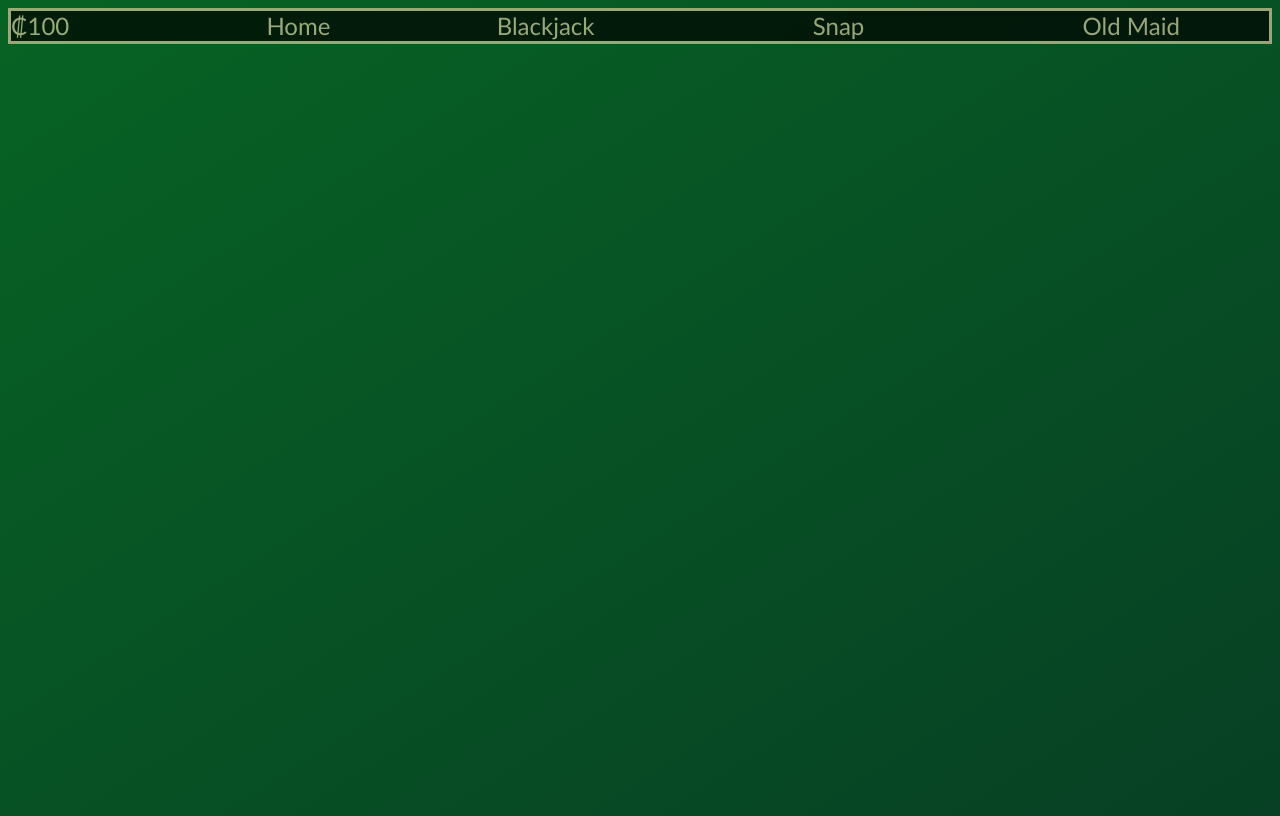
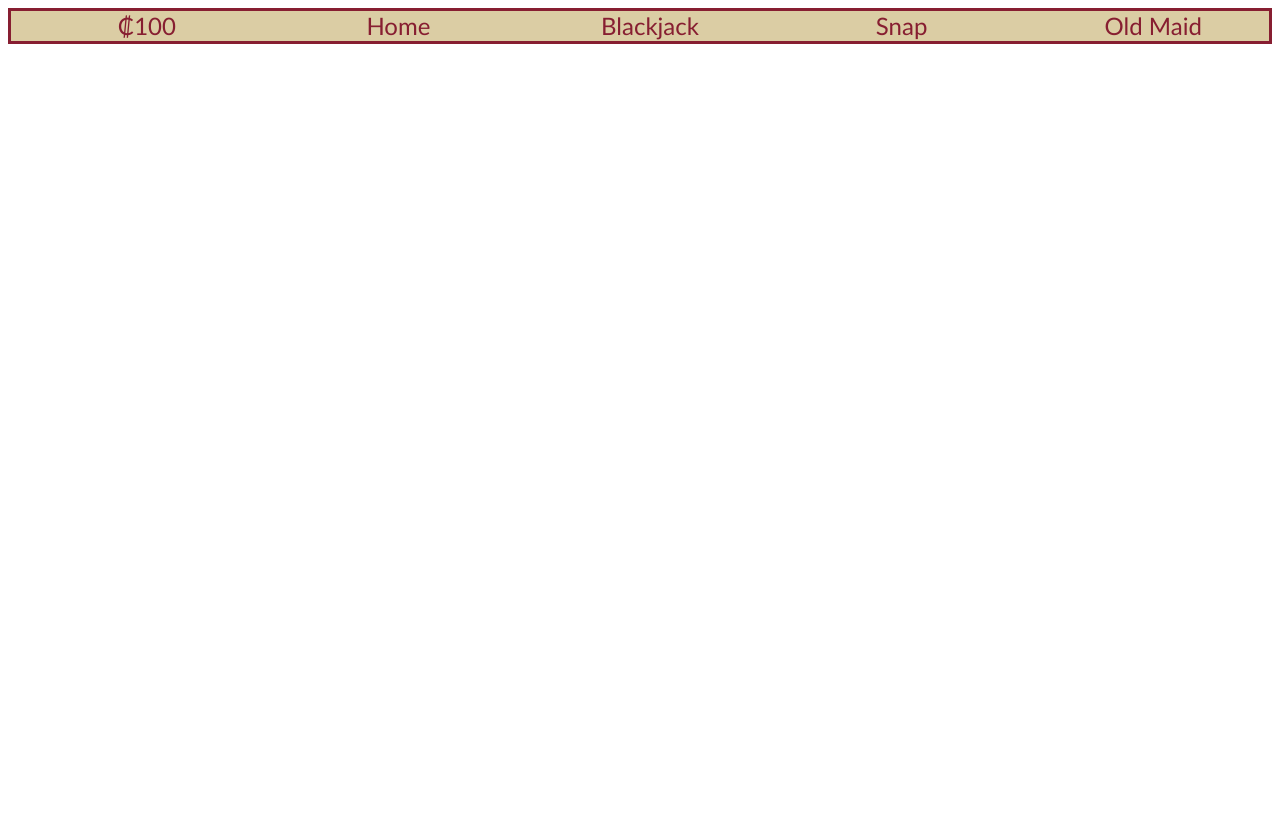
Before and after one commit to KBroughCode/Week_9-10_Final_Project, a React (Create React App) app in the folder Front_End/: page /OldMaid in a window 1280 px wide. Built offline with nearby package versions, Linux system fonts and the light colour scheme.

Commit message:
some progress made

```diff
--- a/Front_End/public/index.css
+++ b/Front_End/public/index.css
@@ -1,7 +1,7 @@
 body{
-  color: #D8C99B;
-  background-image: linear-gradient(to bottom right, #076324, #074024);
-  background-repeat: no-repeat;
-  height: 100vh;
+  /* color: #A4243B;
+  background: #A4C6AF;
+  background-repeat: no-repeat; */
+  /* height: 100vh; */
 
 }
--- a/Front_End/src/BlackJack/BlackJack.js
+++ b/Front_End/src/BlackJack/BlackJack.js
@@ -4,6 +4,8 @@ import PlayerContainer from './Containers/PlayerContainer';
 import DealerContainer from './Containers/DealerContainer';
 import StartBlackjackButton from './Components/StartBlackjackButton';
 import WinnerDisplay from './Components/WinnerDisplay';
+
+import './blackjack.css';
 
 class BlackJack extends Component {
   constructor(props) {
@@ -27,11 +29,13 @@ class BlackJack extends Component {
     if(this.state.reveal){
       if(this.props.winner){
         return (
-          <div className="black-jack">
-            <DealerContainer />
+          <div className="blackjack">
+            <DealerContainer
+              className="dealer-container"/>
             <PlayerContainer
-            />
+              className="player-container"/>
             <WinnerDisplay
+              className="action-buttons"
               winner= {this.props.winner}
               resetDefault= {this.props.resetDefault}
               handleGameStart= {this.handleGameStart}
@@ -41,16 +45,19 @@ class BlackJack extends Component {
         );
       } else{
         return(
-          <div className="black-jack">
-            <DealerContainer />
-            <PlayerContainer />
+          <div className="blackjack">
+            <DealerContainer
+              className="dealer-container"/>
+            <PlayerContainer
+              className="player-container"/>
           </div>
         )
       }
     } else{
       return(
-        <div className="start-button">
+        <div className="blackjack">
           <StartBlackjackButton
+            className="start-button"
             handleGameStart={this.handleGameStart}
             payCoins={this.props.payCoins}
             coins={this.props.coins}
--- a/Front_End/src/BlackJack/Components/DealerCards.js
+++ b/Front_End/src/BlackJack/Components/DealerCards.js
@@ -1,7 +1,8 @@
 import React, { Component } from 'react';
 import Card from './Card';
 import dealerHand from '../Logic/DealerLogic';
-import './dealerCards.css'
+import '../blackjack.css';
+
 
 class DealerCards extends Component {
 
@@ -58,14 +59,19 @@ class DealerCards extends Component {
           <div className='dealer-cards'>
             {this.mapCards()}
           </div>
-          <div className='dealer-display-value'>
+          <div className='dealer-text'>
             {this.displayDealerValue()}
           </div>
         </div>
       )
     } else {
         return(
-        <div onClick={this.handleErrorClick}>Whoops! The Dealer dropped his cards! Click here to get him to pick them up</div>
+        <div
+          className='dealer-container'
+          onClick={this.handleErrorClick}
+        >
+          Whoops! The Dealer dropped his cards! Click here to get him to pick them up
+        </div>
       )
     }
   }
--- a/Front_End/src/BlackJack/Components/Player.js
+++ b/Front_End/src/BlackJack/Components/Player.js
@@ -1,7 +1,7 @@
 import React from 'react'
 import PlayerCards from './PlayerCards'
 import PlayerActions from './PlayerActions'
-import './playerDealerScore.css'
+import '../blackjack.css';
 
 const Player = (props) =>{
 
@@ -11,6 +11,7 @@ const Player = (props) =>{
         cards={props.cards}
       />
       <PlayerActions
+        className = 'player-buttons'
         twistPlayer={props.twistPlayer}
         shufflePlayer={props.shufflePlayer}
         declareWinner={props.declareWinner}
--- a/Front_End/src/BlackJack/Components/PlayerActions.css
+++ b/Front_End/src/BlackJack/Components/PlayerActions.css
@@ -1,23 +1,15 @@
 
 .action-buttons{
-  margin: 10px;
+  margin: 5px;
 }
 
-.start-button, .twist-button, .stick-button, .start-game{
-  color: #D8C99B;
-  background-color:#A4243B;
-  opacity: 0.7;
-  border-color:#D8C99B;
-  border-style: solid;
-  margin: 10px;
-  padding:10px;
-  font-size: 15px;
+.twist-button, .stick-button, .start-game{
+  color: #871E31;
+  background-color:#DBCDA4;
+  border-color:#871E31;
+  border: 3px solid;
+  margin: 5px;
+  padding:5px;
+  font-size: 24px;
   font-weight: bold;
-  border-width: thick;
 }
-
-.button-container{
-  display: flex;
-  flex-direction:row;
-
-}
--- a/Front_End/src/BlackJack/Components/PlayerActions.js
+++ b/Front_End/src/BlackJack/Components/PlayerActions.js
@@ -2,6 +2,7 @@ import React from 'react';
 import TwistButton from './TwistButton';
 import StartButton from './StartButton';
 import StickButton from './StickButton';
+import '../blackjack.css';
 import './PlayerActions.css'
 
 const PlayerActions = (props) =>{
@@ -11,14 +12,16 @@ const PlayerActions = (props) =>{
   } else
     if(props.playerHand.length){
       return(
-        <div className = "button-container">
-          <div className = "action-button">
+        <div className = "player-buttons">
+          <div>
             <TwistButton
+              className = "action-button"
               twistPlayer={props.twistPlayer}
               />
           </div>
-          <div className = "action-button">
+          <div>
             <StickButton
+              className = "action-button"
               declareWinner={props.declareWinner}
               playerHand={props.playerHand}
               dealerHand={props.dealerHand}
@@ -29,9 +32,10 @@ const PlayerActions = (props) =>{
       )
     } else{
         return(
-          <div className = "action-button">
+          <div className = "player-buttons">>
           <StartButton
-          shufflePlayer={props.shufflePlayer}
+            className = "action-button"
+            shufflePlayer={props.shufflePlayer}
           />
           </div>
         )
--- a/Front_End/src/BlackJack/Components/PlayerCards.js
+++ b/Front_End/src/BlackJack/Components/PlayerCards.js
@@ -1,7 +1,7 @@
 import React from 'react';
 import Card from './Card';
-import './playerCards.css';
 import evaluateCards from '../Logic/HandValueLogic'
+import '../blackjack.css';
 
 const PlayerCard = (props) =>{
 
@@ -36,10 +36,10 @@ const PlayerCard = (props) =>{
 
     return(
       <div>
-      <div className = 'players-cards'>
+      <div className ='player-cards' >
       { playerCards }
       </div>
-      <div className = 'player-total'>{displayValue()} </div>
+      <div className = 'player-text'>{displayValue()} </div>
     </div>
     )
   }
--- a/Front_End/src/BlackJack/Components/playerDealerScore.css
+++ /dev/null
@@ -1,15 +0,0 @@
-
-
-.dealer-display-value, .player-total{
-color: #D8C99B;
-background-color:black;
-opacity: 0.7;
-border-color:#D8C99B;
-border-style: solid;
-margin: 50px;
-padding:5px;
-font-size: 15px;
-font-weight: bold;
-border-width: thick;
-width: 40%;
-}
--- /dev/null
+++ b/Front_End/src/BlackJack/blackjack.css
@@ -0,0 +1,36 @@
+.blackjack{
+  display: grid;
+  grid-template-rows: 300px 50px 300px 50px 50px;
+  grid-template-areas:
+  "dealer-cards"
+  "dealer-text"
+  "player-cards"
+  "player-text"
+  "player-buttons"
+}
+
+.dealer-cards{
+  grid-area: dealer-cards;
+  display: flex;
+  background-color: #1D7137;
+}
+.dealer-text{
+  grid-area: dealer-text;
+  background-color: #1D7137;
+  line-height: 50px
+}
+.player-cards{
+  grid-area: player-cards;
+  display: flex;
+}
+.player-text{
+  grid-area: player-text;
+  line-height: 50px
+}
+.player-buttons{
+  grid-area: player-buttons;
+  display: flex;
+  background-color: #1D7137;
+  line-height: 50px
+
+}
--- a/Front_End/src/NavBar.js
+++ b/Front_End/src/NavBar.js
@@ -6,19 +6,11 @@ import "./navbar.css";
 const Navbar = (props) => (
   <div>
     <div className='navbar'>
-      ₡{props.coins}
-      <div className='link'>
-        <Link className='link' to="/" onClick= {props.resetDefault}>Home</Link>
-      </div>
-      <div className='link'>
-        <Link className='link' to="/Blackjack">Blackjack</Link>
-      </div>
-      <div className='link'>
-        <Link className='link' to="/Snap">Snap</Link>
-      </div>
-      <div className='link'>
-        <Link className='link' to="/OldMaid">Old Maid</Link>
-      </div>
+      <div className= 'link one'>₡{props.coins}</div>
+        <Link className='link two' to="/" onClick= {props.resetDefault}>Home</Link>
+        <Link className='link three' to="/Blackjack">Blackjack</Link>
+        <Link className='link four' to="/Snap">Snap</Link>
+        <Link className='link five' to="/OldMaid">Old Maid</Link>
     </div>
   </div>
 
--- a/Front_End/src/navbar.css
+++ b/Front_End/src/navbar.css
@@ -1,15 +1,14 @@
 .navbar{
 
-  color: #D8C99B;
-  background-color:black;
-  opacity: 0.7;
-  border-color:#D8C99B;
-  border-style: solid;
+  color: #871E31;
+  background-color:#DBCDA4;
+  border-color:#871E31;
+  border: 3px solid;
 
   font: 24px "Trebuchet MS", Helvetica, sans-serif;
 
   display:grid;
-  grid-template-columns: 0.2fr 0.2fr;
+  grid-template-columns: 0.2fr 0.2fr 0.2fr 0.2fr 0.2fr;
   grid-template-rows: 30px;
   grid-template-areas:
 
@@ -39,14 +38,13 @@
 .link{
   margin-left: 20px;
   text-align: center;
-  border-width: thin;
   font: 24px "Trebuchet MS", Helvetica, sans-serif;
-  color: #D8C99B;
+  color: #871E31;
   text-decoration: none;
 }
 .link:visited{
   margin-left: 20px;
   font: 24px "Trebuchet MS", Helvetica, sans-serif;
-  color: #D8C99B;
+  color: #871E31;
   text-decoration: none;
 }
```
Also changed, not shown: Front_End/src/BlackJack/Components/dealerCards.css (+7 -17 lines), 1 other file (tests, documents, lock files or other folders).
